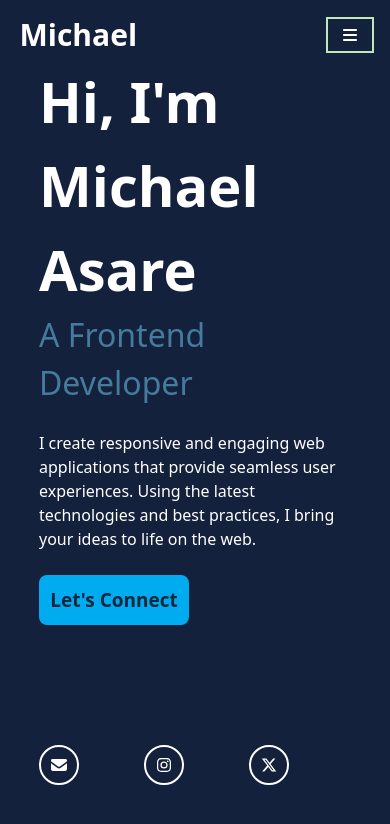
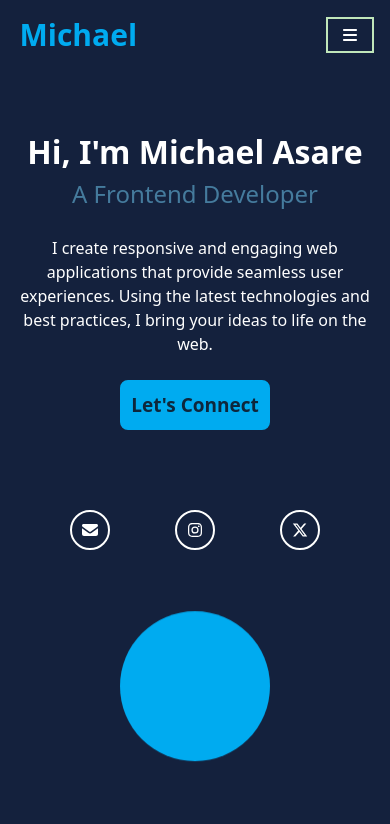
Before and after one commit to United1l/portflolio-new, a Next.js app: page / in a window 390 px wide. Shown: the top 824 px of the page. Built offline with nearby package versions, Linux system fonts and the light colour scheme.

Commit message:
Made the size responsive for every screen size. And added an animation to the circle in home content.

```diff
--- a/src/app/globals.css
+++ b/src/app/globals.css
@@ -2,7 +2,7 @@
 
 @theme {
     --animate-showRight : showRight 1s ease forwards;
-    --animate-ping : ping 1s cubic-bezier(0, 0, 0.2, 1) infinite;
+    --animate-bounce : bounce 3s infinite;
 
     @keyframes showRight {
         100% {
@@ -10,11 +10,15 @@
         }
     }
 
-    @keyframes ping {
-        75%, 100% {
-            transform: scale(2);
-            opacity: 0;
-        }
+    @keyframes bounce {
+        0%, 100% {
+            transform: translateY(-25%);
+            animation-timing-function: cubic-bezier(0.8, 0, 1, 1);
+            }
+        50% {
+            transform: none;
+            animation-timing-function: cubic-bezier(0, 0, 0.2, 1);
+            }
     }
 
 }
--- a/src/components/HomeContent.jsx
+++ b/src/components/HomeContent.jsx
@@ -18,16 +18,16 @@ const HomeContent = () => {
     const className= "w-[40px] h-[40px] flex items-center justify-center border-2 border-white hover:border-[#00abf0] rounded-full"
 
   return (
-    <section className="h-screen flex flex-col justify-center px-[10%] text-white">
-        <div className="max-w-[600px]">
-            <h1 className="w-fit text-[56px] font-[700] relative before:content-[''] before:absolute
-            before:w-full before:h-full before:top-0 before:right-0 before:bg-[#14213d] before:animate-showRight
-            before:delay-900">
+    <section className="h-screen w-screen flex items-center justify-between flex-wrap px-[5%] text-white">
+        <div className="max-w-full lg:max-w-[600px] text-center lg:text-left">
+            <h1 className="w-fit text-[32px] lg:text-[56px] font-[700] mt-20 mr-auto lg:mr-0 ml-auto lg:ml-0
+            relative before:content-[''] before:absolute before:w-full before:h-full before:top-0 before:right-0 before:bg-[#14213d]
+            before:animate-showRight before:delay-900">
                 Hi, I'm Michael Asare
             </h1>
-            <h3 className="w-fit text-[32px] font-[500] text-[#457b9d] relative before:content-[''] before:absolute
-            before:w-full before:h-full before:top-0 before:right-0 before:bg-[#14213d] before:animate-showRight
-            before:delay-[1s,300ms]">
+            <h3 className="w-fit text-[24px] lg:text-[32px] font-[500] text-center text-[#457b9d] mr-auto lg:mr-0 ml-auto lg:ml-0
+             relative before:content-[''] before:absolute before:w-full before:h-full before:top-0 before:right-0
+             before:bg-[#14213d] before:animate-showRight before:delay-[1s,300ms]">
                 A Frontend Developer
             </h3>
             <p className="w-fit text-[16px] my-6 relative before:content-[''] before:absolute
@@ -38,7 +38,7 @@ const HomeContent = () => {
                 Using the latest technologies and best practices,
                 I bring your ideas to life on the web.
             </p>
-            <div className="w-[175px] h-[50px]">
+            <div className="w-[175px] h-[50px] mr-auto lg:mr-0 ml-auto lg:ml-0">
                 <Link href="/" className="w-[150px] h-full border-2 border-[#00abf0] text-[19px]
                     font-[600] border-solid rounded-lg inline-flex justify-center items-center
                     text-[#0e273c] hover:before:w-full hover:text-[#457b9d] bg-[#00abf0] overflow-hidden
@@ -47,11 +47,18 @@ const HomeContent = () => {
                     Let's Connect
                 </Link>
             </div>
+            <div className="flex justify-between mt-20 lg:mt-30 max-w-[250px] mr-auto lg:mr-0 ml-auto lg:ml-0">
+                {mediaLinks.map((media, index) => (
+                    <NavLink key={index} link={media.icon} href={media.href} className={className} />
+                ))}
+            </div>
         </div>
-        <div className="flex justify-between mt-30 max-w-[250px]">
-            {mediaLinks.map((media, index) => (
-                <NavLink key={index} link={media.icon} href={media.href} className={className} />
-            ))}
+
+        <div className="w-fit flex justify-center items-center mr-auto lg:mr-0 ml-auto lg:ml-0">
+            <div className="w-[150px] h-[150px] md:w-[200px] md:h-[200px] lg:w-[400px] lg:h-[400px] rounded-full
+            bg-[#00abf0] animate-bounce">
+
+            </div>
         </div>
     </section>
   )
--- a/src/components/Nav.jsx
+++ b/src/components/Nav.jsx
@@ -22,7 +22,7 @@ const Nav = () => {
 
   return (
     <header className="w-full h-1/12 flex items-center fixed top-0 text-white">
-        <h1 className="w-fit text-3xl font-bold ml-[5%] relative before:content-[''] before:absolute
+        <h1 className="w-fit text-3xl font-bold ml-[5%] text-[#00abf0] relative before:content-[''] before:absolute
          before:w-full before:h-full before:top-0 before:right-0 before:bg-[#14213d] before:animate-showRight
          before:delay-400">
           Michael
@@ -36,6 +36,12 @@ const Nav = () => {
        cursor-pointer md:hidden ml-auto mr-4" onClick={handleClick}>
         <FontAwesomeIcon icon={menuState?faClose:faBars} />
       </button>
+      <div className={`${menuState? "flex": "hidden"} w-full h-[400px] bg-[#00abf0] absolute top-20 md:hidden flex-col
+      items-center justify-between z-10 py-10`}>
+        {links.map((link, index) => (
+          <NavLink key={index} link={link.name} href={link.href} />
+        ))}
+      </div>
     </header>
   )
 }
```
